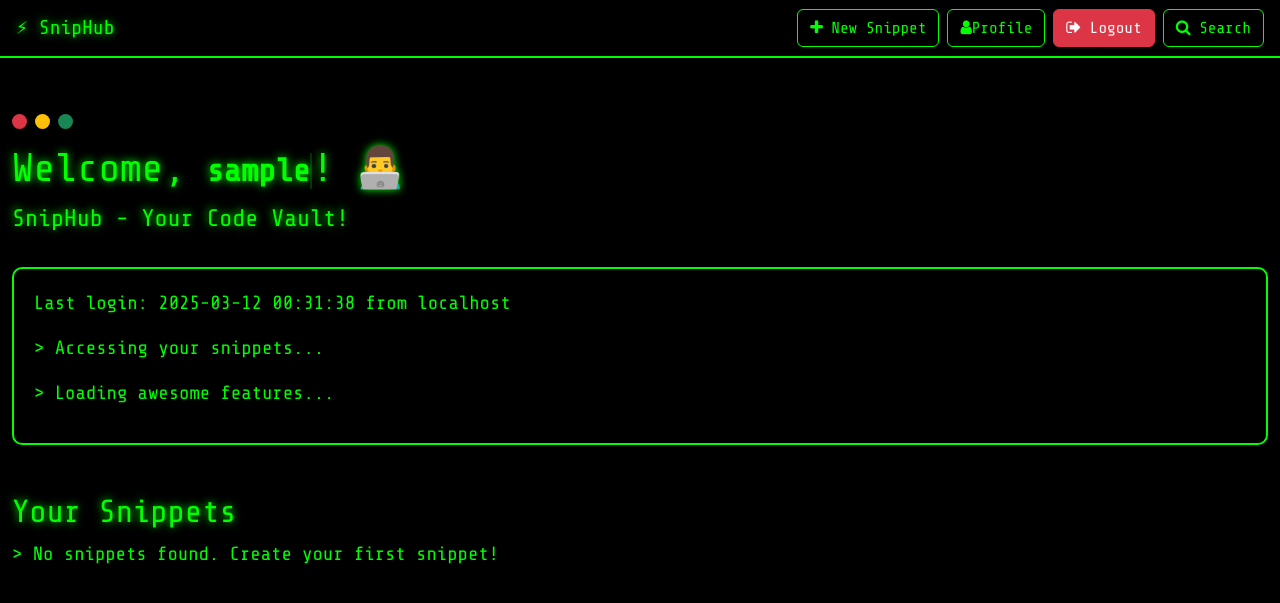
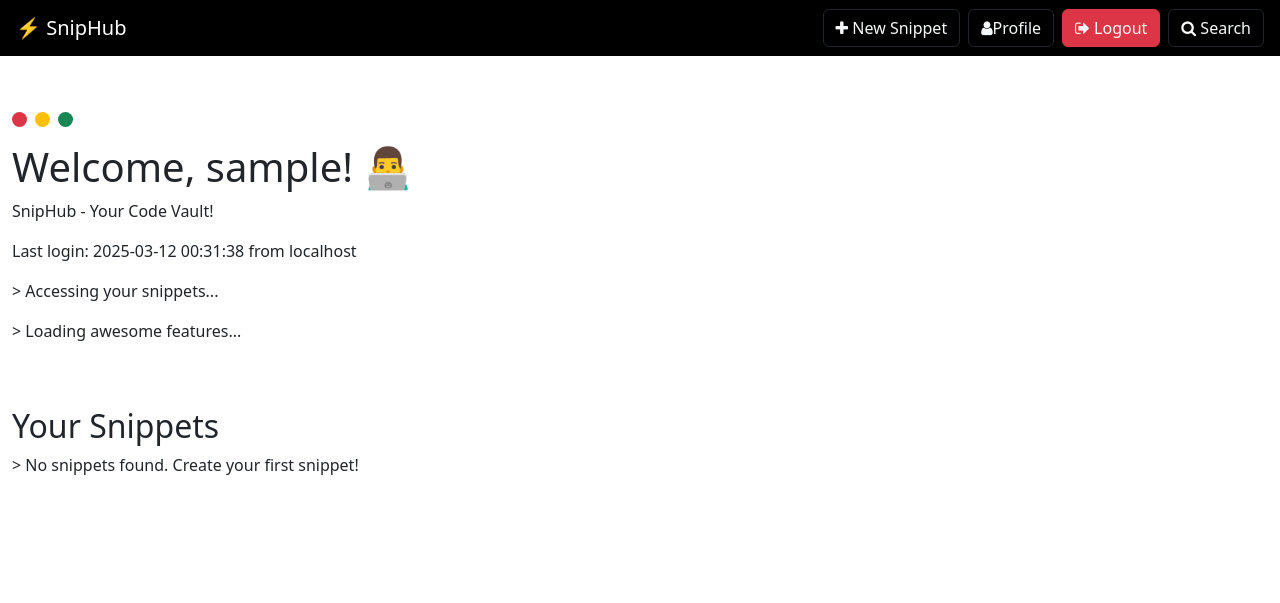
Before and after one commit to tejHacks/snipHub, a PHP site: page /views/dashboard.php in a window 1280 px wide. Shown: the top 603 px of the page. Run offline with PHP 8.4, Linux system fonts and the light colour scheme; the visitor is signed in with stand-in values (Sample User, id 1); data that the repository does not hold is empty.

Commit message:
Working and successfully pushed to Github again

```diff
--- a/assets/dashboard.css
+++ b/assets/dashboard.css
@@ -1,73 +1,41 @@
-@import url('https://fonts.googleapis.com/css2?family=Share+Tech+Mono&display=swap');
-/* Scrollbar Styling */
-::-webkit-scrollbar { background: #272727; width: 12px; }
-::-webkit-scrollbar-thumb { background: #808080; border-radius: 10px; }
-::-webkit-scrollbar-thumb:hover { background-color: #666; }
 
+    /* Purple Background & Center Content */
+    body.purple-bg {
+        background: linear-gradient(135deg, #5a189a, #9d4edd);
+        display: flex;
+        justify-content: center;
+        align-items: center;
+        min-height: 100vh;
+        margin: 0;
+        overflow: hidden;
+        position: relative;
+    }
 
-body.hacker-theme {
-    background-color: black;
-    color: #00ff00;
-    font-family: 'Share Tech Mono', monospace;
-}
+    /* Form Container */
+    .auth-container {
+        background-color: white;
+        padding: 40px;
+        border-radius: 10px;
+        box-shadow: 0 4px 12px rgba(0, 0, 0, 0.2);
+        width: 90%;
+        max-width: 400px;
+        text-align: center;
+        position: relative;
+        z-index: 10;
+    }
 
-.text-neon {
-    color: #00ff00;
-    text-shadow: 0px 0px 8px #00ff00;
-}
+    /* Floating Bubbles */
+    .bubble {
+        position: absolute;
+        background-color: rgba(255, 255, 255, 0.2);
+        border-radius: 50%;
+        pointer-events: none;
+        z-index: 0;
+        animation: float infinite linear;
+    }
 
-.username {
-    font-size: 2rem;
-    font-weight: bold;
-    color: #00ff00;
-    text-shadow: 0px 0px 10px #00ff00;
-    white-space: nowrap;
-    overflow: hidden;
-    border-right: 2px solid #00ff00; /* Blinking cursor effect */
-    animation: blinkCursor 0.8s infinite;
-}
-
-@keyframes blinkCursor {
-    50% { border-right: 2px solid transparent; }
-}
-
-.navbar {
-    border-bottom: 2px solid #00ff00;
-}
-
-.btn-outline-neon {
-    color: #00ff00;
-    border: 1px solid #00ff00;
-}
-
-.btn-outline-neon:hover {
-    background-color: #00ff00;
-    color: black;
-}
-
-.terminal {
-    border: 2px solid #00ff00;
-    padding: 20px;
-    border-radius: 10px;
-    background: rgba(0, 0, 0, 0.8);
-    text-align: left;
-    margin-top: 30px;
-}
-
-.terminal-text {
-    font-size: 1.2rem;
-    color: #00ff00;
-    animation: typing 1s steps(20, end);
-}
-
-.glitch-text {
-    font-size: 1.5rem;
-    color: #00ff00;
-    text-shadow: 0px 0px 8px #00ff00, 0px 0px 16px #00ff00;
-    animation: glitch 1.5s infinite alternate;
-}
-
-@keyframes glitch {
-    0% { text-shadow: 2px 2px 8px #00ff00; }
-    100% { text-shadow: -2px -2px 8px #00ff00; }
-}
+    @keyframes float {
+        0% { transform: translateY(0); opacity: 0.8; }
+        50% { transform: translateY(-20px); opacity: 0.5; }
+        100% { transform: translateY(0); opacity: 0.8; }
+    }
--- a/views/dashboard.php
+++ b/views/dashboard.php
@@ -93,10 +93,10 @@ $snippets = $stmt->fetchAll(PDO::FETCH_ASSOC)
     <nav class="navbar navbar-dark bg-black px-3">
         <a class="navbar-brand text-neon" href="#">⚡ SnipHub</a>
         <div class="d-flex">
-            <a href="new_snippet.php" class="btn btn-outline-neon"><i class="fa fa-plus"></i> New Snippet</a>
-            <a href="profile.php" class="btn btn-outline-neon ms-2"><i class="fa fa-user"></i>Profile</a>
+            <a href="new_snippet.php" class="btn btn-outline-dark text-light"><i class="fa fa-plus"></i> New Snippet</a>
+            <a href="profile.php" class="btn btn-outline-dark text-light ms-2"><i class="fa fa-user"></i>Profile</a>
             <a href="logout.php" class="btn btn-danger btn-outline-danger text-light ms-2"><i class="fa fa-sign-out"></i> Logout</a>
-            <a href="search.php" class="btn btn-outline-neon ms-2"><i class="fa fa-search"></i> Search</a>
+            <a href="search.php" class="btn btn-outline-dark text-light ms-2"><i class="fa fa-search"></i> Search</a>
         </div>
     </nav>
 
@@ -127,7 +127,7 @@ $snippets = $stmt->fetchAll(PDO::FETCH_ASSOC)
                         <p class="terminal-text">> No snippets found. Create your first snippet!</p>
                     <?php else: ?>
                         <?php foreach ($snippets as $snippet): ?>
-                            <div class="snippet-card boder border-2 container-fluid  py-4 mt-3">
+                            <div class="snippet-card border border-2 border-success container-fluid  py-4 mt-3">
                                 <h3 class="snippet-title">&lt;/&gt; <?php echo htmlspecialchars($snippet['title']); ?></h3>
                                 <p class="snippet-desc">📌 <?php echo nl2br(htmlspecialchars($snippet['description'])); ?></p>
                                 <p class="snippet-date">🕒 Created: <?php echo $snippet['created_at']; ?></p>
@@ -136,17 +136,17 @@ $snippets = $stmt->fetchAll(PDO::FETCH_ASSOC)
 
             <form action="view_snippet.php" method="POST">
                 <input type="hidden" name="snippet_id" value="<?php echo $snippet['id']; ?>">
-                <button type="submit" class="btn btn-outline-neon">View</button>
+                <button type="submit" class="btn btn-outline-success ms-2">View</button>
             </form>
 
             <form action="edit_snippet.php" method="POST">
                 <input type="hidden" name="snippet_id" value="<?php echo $snippet['id']; ?>">
-                <button type="submit" class="btn btn-outline-neon">Edit</button>
+                <button type="submit" class="btn btn-outline-success ms-2">Edit</button>
             </form>
 
 
 
-            <button class="btn btn-outline-neon delete-btn" data-id="<?php echo $snippet['id']; ?>">Delete</button>
+            <button class="btn btn-outline-success ms-2 delete-btn" data-id="<?php echo $snippet['id']; ?>">Delete</button>
 
         </div>
 
```
Also changed, not shown: README.md, assets/images/add_snippet.png (added), assets/images/add_snippet_regular.png (added), assets/images/dashboard.png (added), assets/images/login.png (added), assets/images/regular.png (added), assets/images/search.png (added), assets/images/signup.png (added), assets/images/snippets.png (added).
